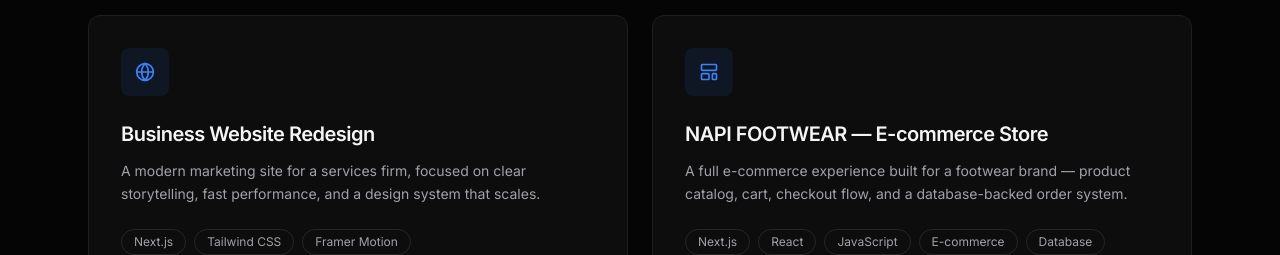
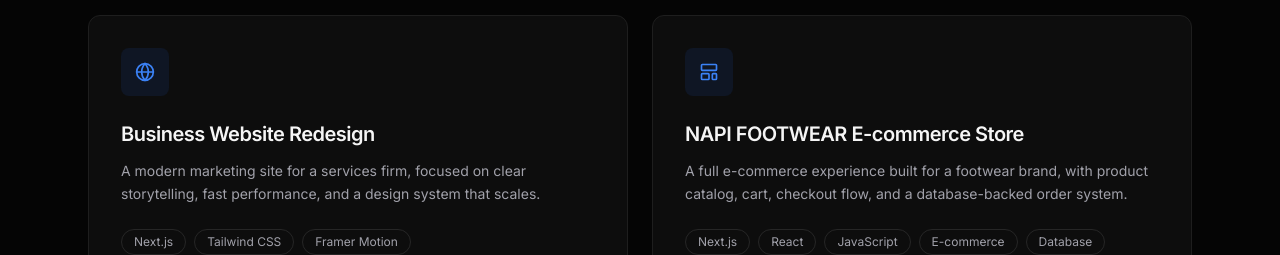
Before and after one commit to dannyj22/portfolio, a Next.js app: page / in a window 1280 px wide. Shown: the part 2220-2475 px from the top of the page. Built offline with nearby package versions, Linux system fonts and the light colour scheme.

Commit message:
Remove em dash from NAPI Footwear project

```diff
--- a/src/components/Projects.tsx
+++ b/src/components/Projects.tsx
@@ -56,9 +56,9 @@ const projects: Project[] = [
     github: "https://github.com",
   },
   {
-    title: "NAPI FOOTWEAR — E-commerce Store",
+    title: "NAPI FOOTWEAR E-commerce Store",
     description:
-      "A full e-commerce experience built for a footwear brand — product catalog, cart, checkout flow, and a database-backed order system.",
+      "A full e-commerce experience built for a footwear brand, with product catalog, cart, checkout flow, and a database-backed order system.",
     tags: ["Next.js", "React", "JavaScript", "E-commerce", "Database"],
     iconKey: "LayoutTemplate",
     live: "https://example.com",
```
